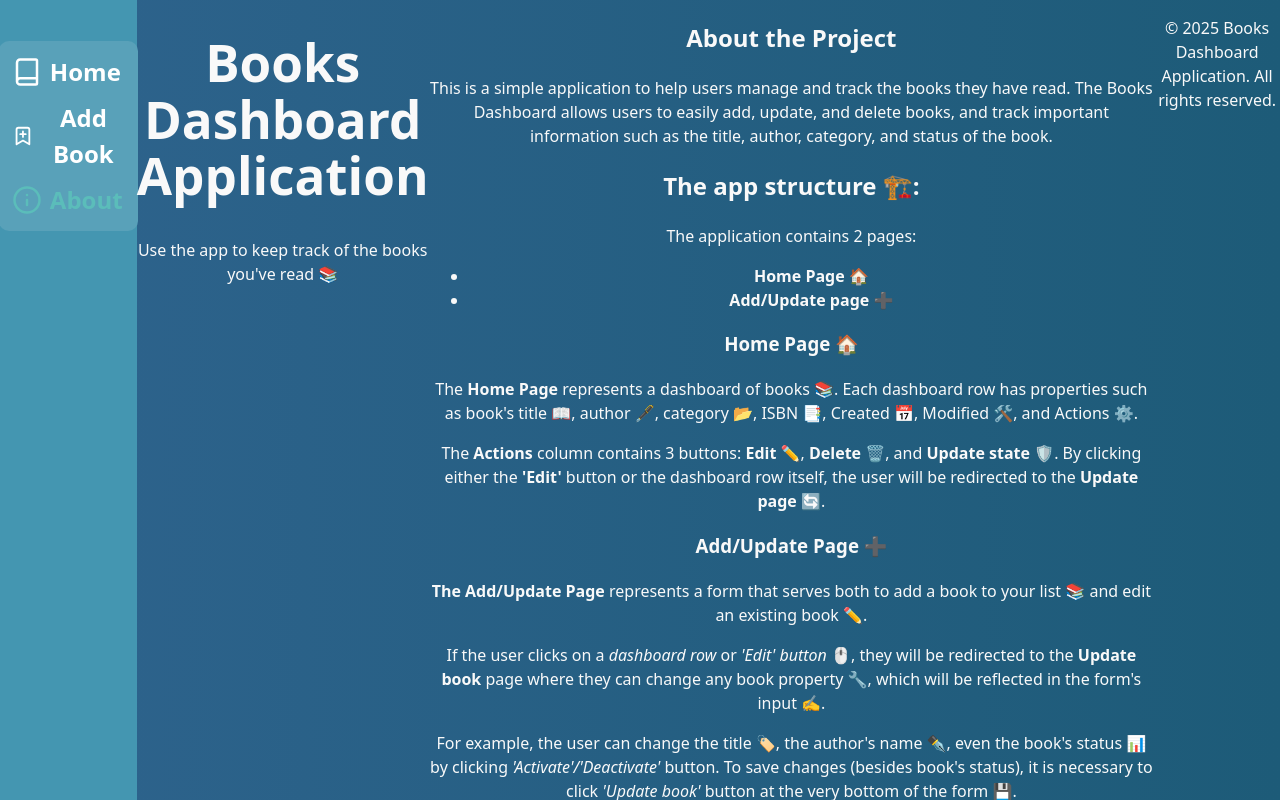
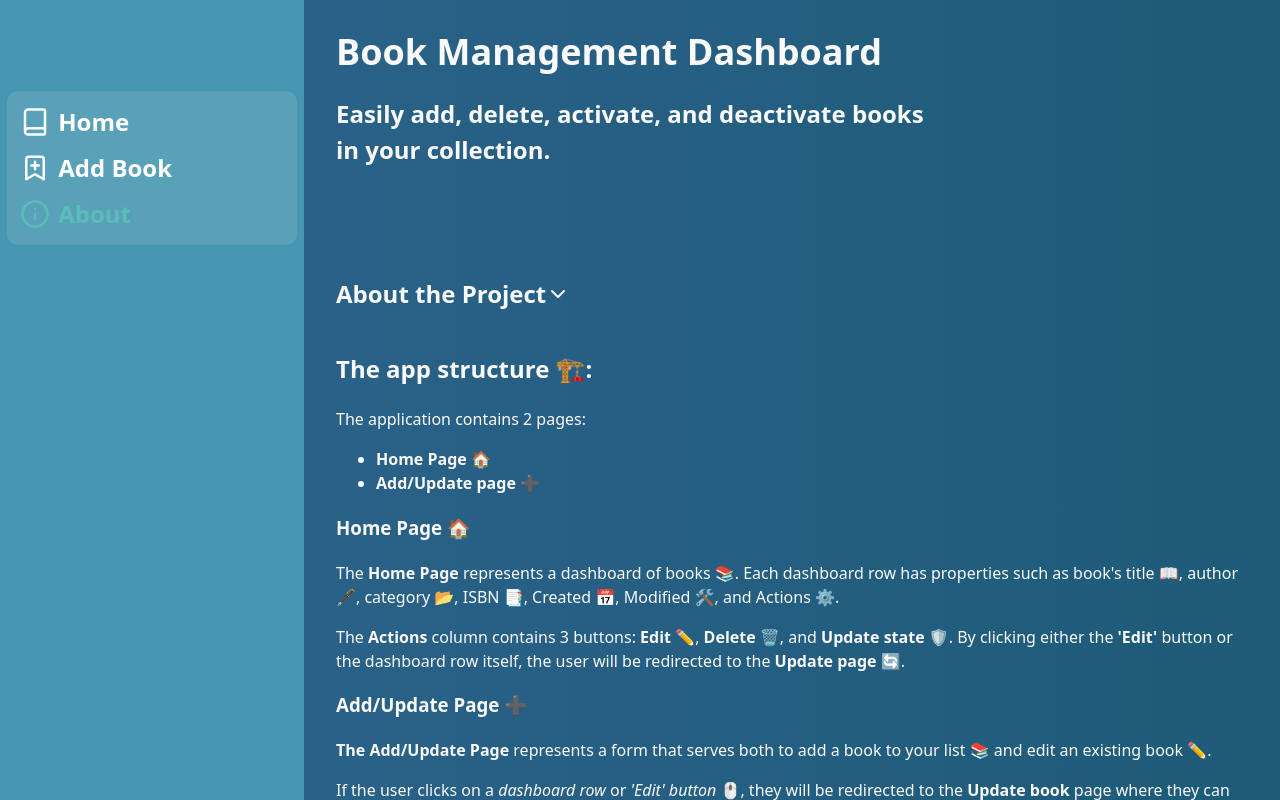
Before and after one commit to ElizaCalmau/books-dashboard-app, a React (Vite) app: page /about in a window 1280 px wide. Shown: the top 800 px of the page. Built offline with nearby package versions, Linux system fonts and the light colour scheme.

Commit message:
use Header and Section in AboutPage

```diff
--- /dev/null
+++ b/src/components/AboutPage/AboutPage.module.scss
@@ -0,0 +1,10 @@
+.aboutWrapper{
+  display: flex;
+  flex-direction: column;
+  flex: 3;
+  margin: 2em;
+  text-align: left;
+  @media (min-width: 1440px) {
+    flex: 4
+  }
+}
--- a/src/components/AboutPage/AboutPage.tsx
+++ b/src/components/AboutPage/AboutPage.tsx
@@ -1,16 +1,14 @@
+import styles from './AboutPage.module.scss';
+import {Header} from "../Header/Header.tsx";
+import {Section} from '../Section/Section.tsx'
 export const AboutPage = () => {
+
     return (
-        <>
-            <header>
-                <h1>Books Dashboard Application</h1>
-                <p>Use the app to keep track of the books you've read 📚</p>
-            </header>
+        <div className={styles.aboutWrapper}>
+            <Header />
+            <main>
 
-            <main>
-                <section id="project-description">
-                    <h2>About the Project</h2>
-                    <p>This is a simple application to help users manage and track the books they have read. The Books Dashboard allows users to easily add, update, and delete books, and track important information such as the title, author, category, and status of the book.</p>
-                </section>
+                <Section title={'About the Project'} paragraph={'This is a simple application to help users manage and track the books they have read. The Books Dashboard allows users to easily add, update, and delete books, and track important information such as the title, author, category, and status of the book'}/>
 
                 <section id="app-structure">
                     <h2>The app structure 🏗️:</h2>
@@ -50,6 +48,6 @@ export const AboutPage = () => {
             <footer>
                 <p>&copy; 2025 Books Dashboard Application. All rights reserved.</p>
             </footer>
-        </>
+        </div>
     );
 };
```
